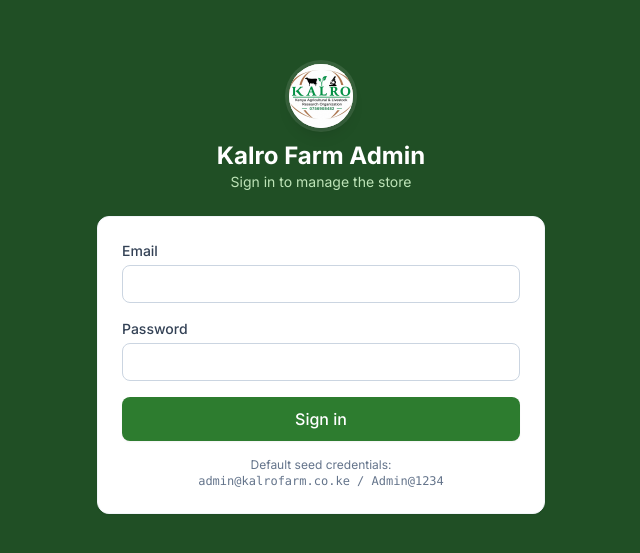
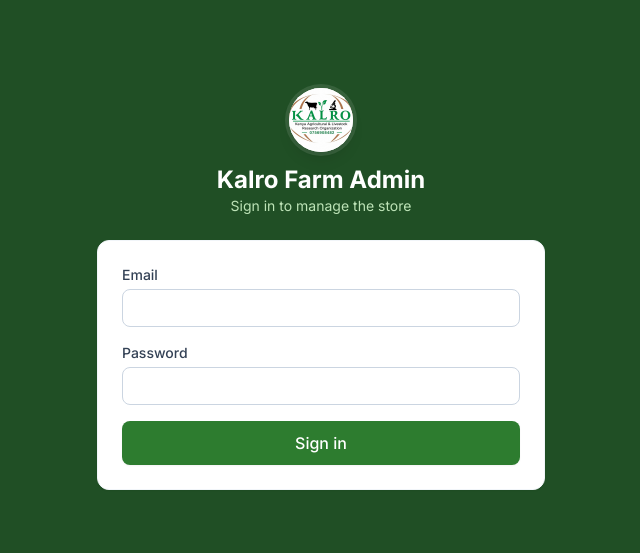
Before and after one commit to bridzer/sokomkononi, a React (Create React App) app in the folder client/: page /admin/login in a window 1280 px wide. Shown: the part 111-664 px from the top of the page, without its empty margins (319-959 px from the left). Built offline with nearby package versions, Linux system fonts and the light colour scheme; no server answers.

Commit message:
Updated login

```diff
--- a/client/src/pages/admin/Login.js
+++ b/client/src/pages/admin/Login.js
@@ -69,10 +69,6 @@
           <button type="submit" className="btn-primary w-full py-2.5" disabled={submitting}>
             {submitting ? 'Signing in…' : 'Sign in'}
           </button>
-          <div className="text-xs text-slate-500 text-center">
-            Default seed credentials: <br />
-            <code>admin@kalrofarm.co.ke / Admin@1234</code>
-          </div>
         </form>
       </div>
     </div>
```
